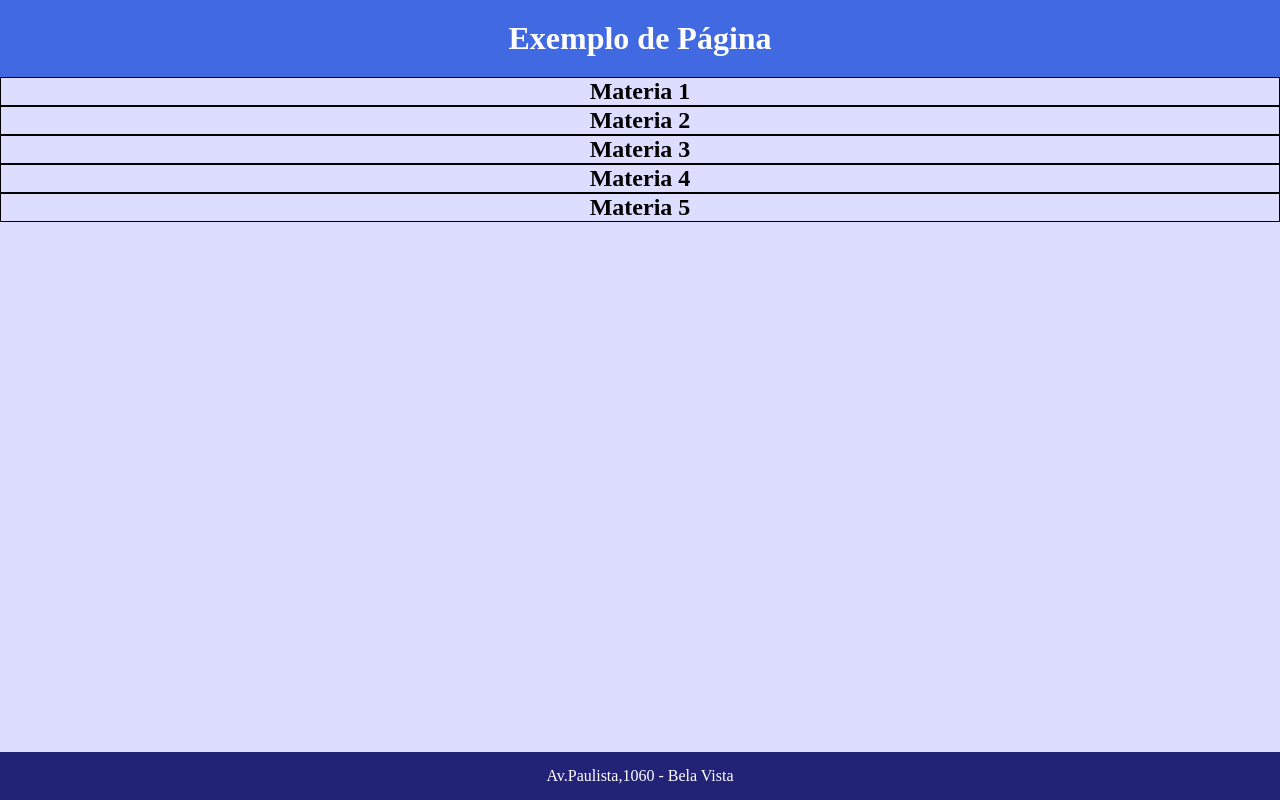
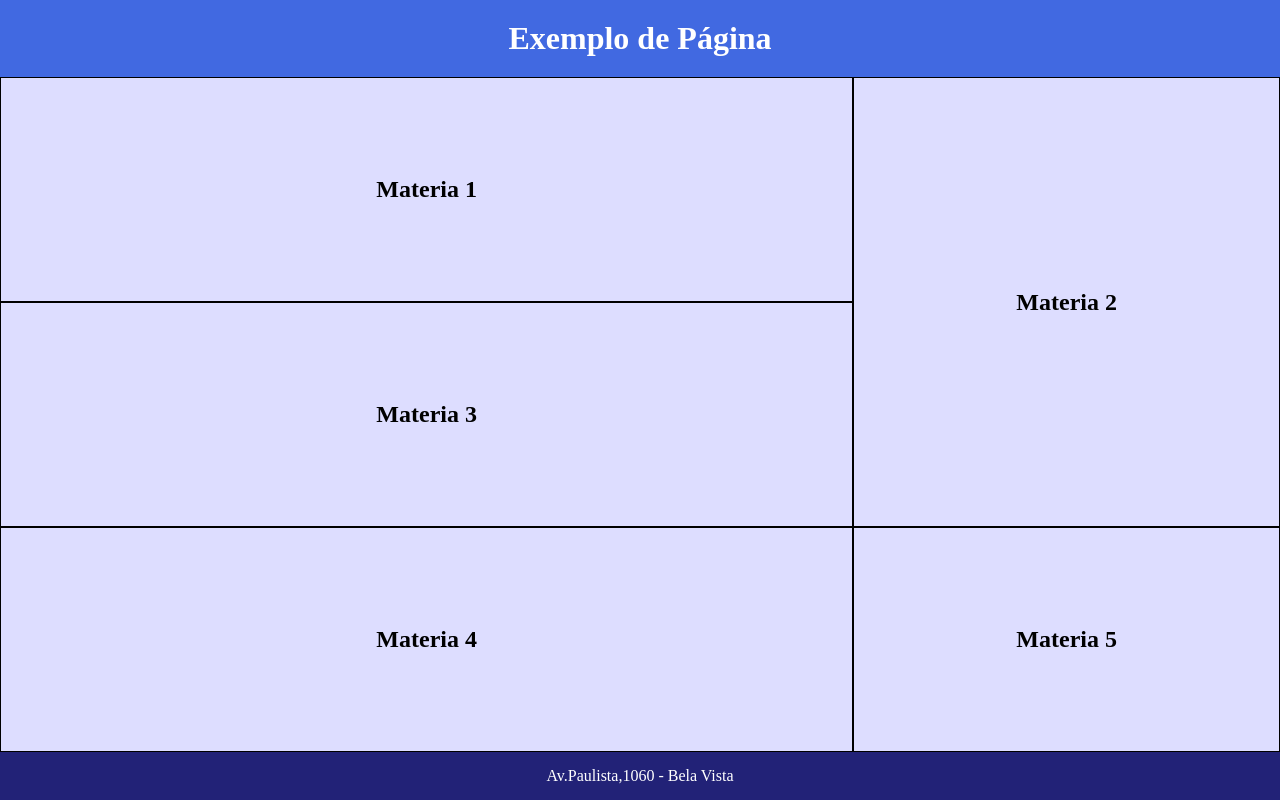
Before and after one commit to K1rit03/aulaReact_pt4, a React (Vite) app: page / in a window 1280 px wide. Built offline with nearby package versions, Linux system fonts and the light colour scheme.

Commit message:
Manipulando as grids

```diff
--- a/src/components/Home/Sec1.jsx
+++ b/src/components/Home/Sec1.jsx
@@ -3,7 +3,7 @@ import { SectionGeral } from "./home-styled"
 
 export default function Sec1(){
     return(
-        <SectionGeral>
+        <SectionGeral className="secao1">
             <h2>Materia 1</h2>
         </SectionGeral>
     )
--- a/src/components/Home/Sec2.jsx
+++ b/src/components/Home/Sec2.jsx
@@ -2,7 +2,7 @@ import { SectionGeral } from "./home-styled"
 
 export default function Sec2(){
     return(
-        <SectionGeral>
+        <SectionGeral className="secao2">
             <h2>Materia 2</h2>
         </SectionGeral>
     )
--- a/src/components/Home/Sec3.jsx
+++ b/src/components/Home/Sec3.jsx
@@ -2,7 +2,7 @@ import { SectionGeral } from "./home-styled"
 
 export default function Sec3(){
     return(
-        <SectionGeral>
+        <SectionGeral className="secao3">
             <h2>Materia 3</h2>
         </SectionGeral>
     )
--- a/src/components/Home/Sec4.jsx
+++ b/src/components/Home/Sec4.jsx
@@ -3,7 +3,7 @@ import { SectionGeral } from "./home-styled"
 
 export default function Sec4(){
     return(
-        <SectionGeral>
+        <SectionGeral className="secao4">
             <h2>Materia 4</h2>
         </SectionGeral>
     )
--- a/src/components/Home/Sec5.jsx
+++ b/src/components/Home/Sec5.jsx
@@ -2,7 +2,7 @@ import { SectionGeral } from "./home-styled"
 
 export default function Sec5(){
     return(
-        <SectionGeral>
+        <SectionGeral className="secao5">
             <h2>Materia 5</h2>
         </SectionGeral>
     )
--- a/src/components/Home/home-styled.js
+++ b/src/components/Home/home-styled.js
@@ -3,6 +3,31 @@ import styled from "styled-components";
 export const MainHome = styled.main`
     flex-grow: 1;
     background-color: #ddf;
+
+    display: grid;
+    grid-template-columns: 1fr 1fr 1fr;
+    grid-template-areas:
+    'sec1 sec1 sec2'
+    'sec3 sec3 sec2'
+    'sec4 sec4 sec5'
+    ;
+
+
+    .secao1{
+        grid-area: sec1;
+    }
+    .secao2{
+        grid-area: sec2;
+    }
+    .secao3{
+        grid-area: sec3;
+    }
+    .secao4{
+        grid-area: sec4;
+    }
+    .secao5{
+        grid-area: sec5;
+    }
 `
 
 export const SectionGeral = styled.section`
```
